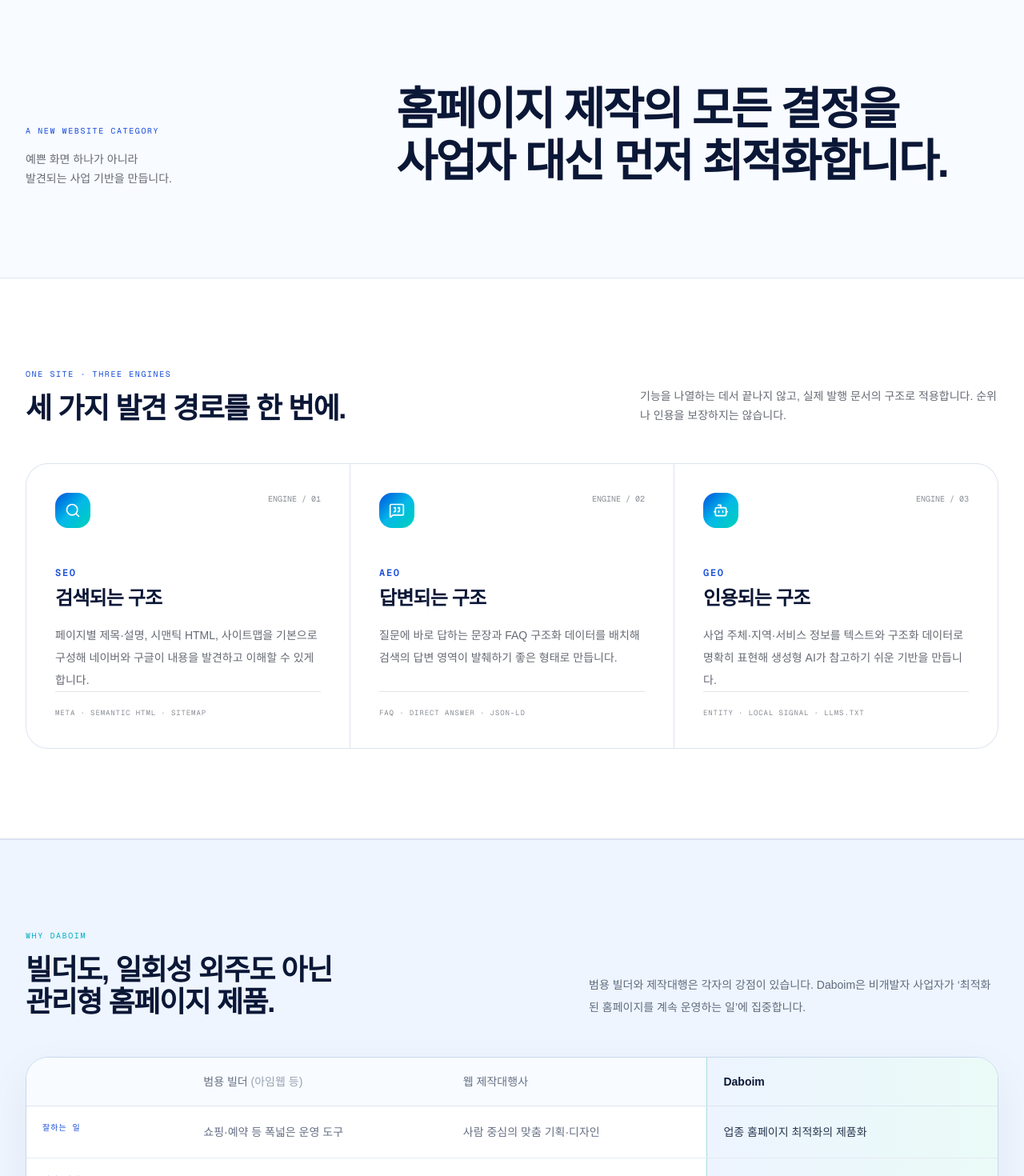
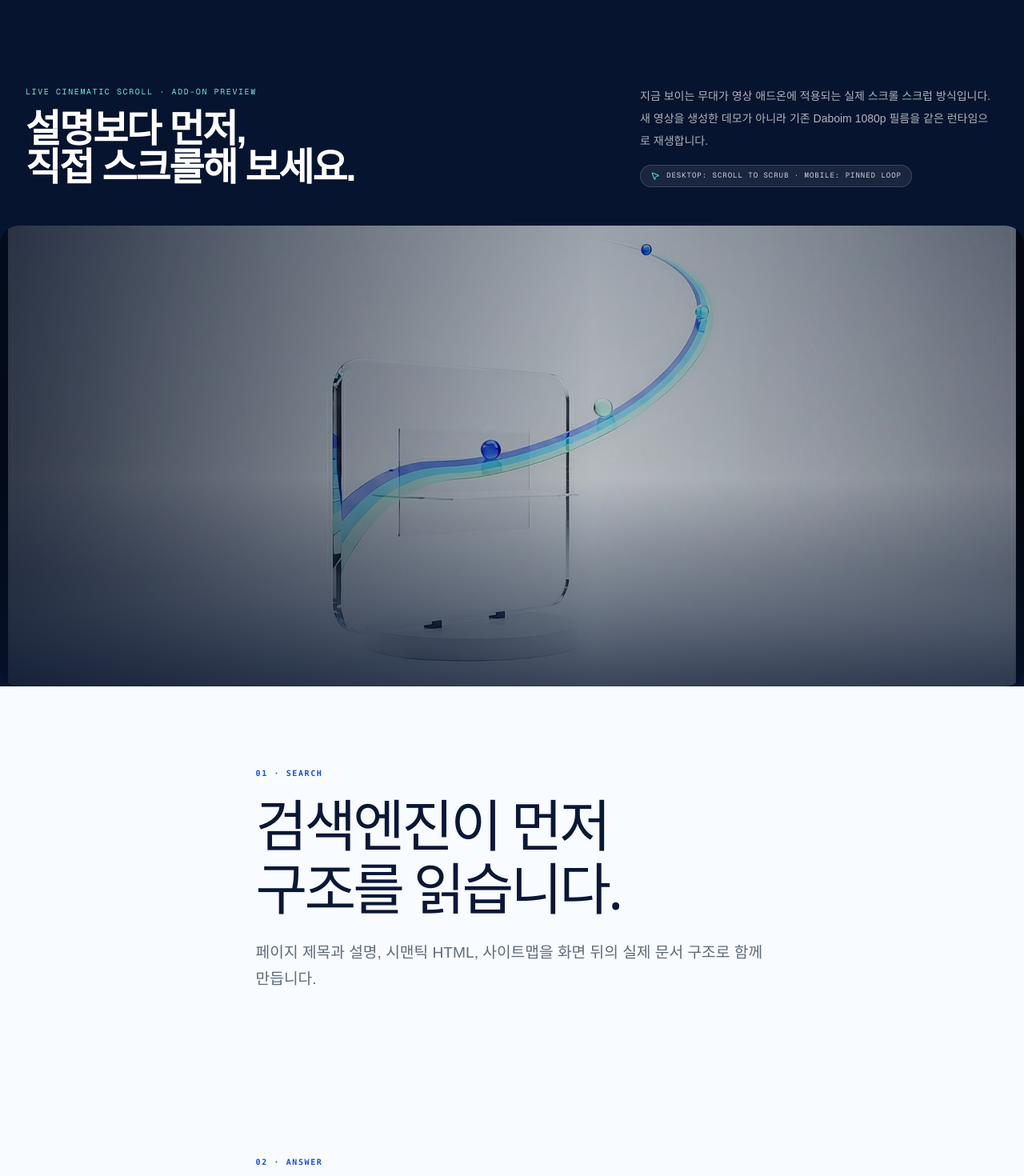
Before and after one commit to andykim0/anakslabs-app, a Next.js app in the folder web/: page / in a window 1280 px wide. Shown: the part 900-2370 px from the top of the page at 80% size. Built offline with nearby package versions, Linux system fonts and the light colour scheme; no server answers.

Commit message:
feat(marketing): 다보임 시네마틱 스크롤 시연 (L$)

```diff
--- a/web/src/app/(marketing)/page.tsx
+++ b/web/src/app/(marketing)/page.tsx
@@ -17,6 +17,7 @@ import { ROOT_DOMAIN } from '@/lib/env';
 import { LandingScanner } from '@/components/landing/LandingScanner';
 import { FaqList, faqJsonLd, type FaqItem } from '@/components/marketing/Faq';
 import { HeroVideo } from '@/components/marketing/HeroVideo';
+import { LandingCinematicShowcase } from '@/components/marketing/LandingCinematicShowcase';
 import { BrowserFrame } from '@/components/marketing/mockups/BrowserFrame';
 import { EditorMockup } from '@/components/marketing/mockups/EditorMockup';
 import { SiteExampleMockup } from '@/components/marketing/mockups/SiteExampleMockup';
@@ -183,6 +184,9 @@ export default function MarketingHome() {
           </div>
         </div>
       </div>
+
+      {/* 실제 판매되는 데스크 scrub·모바일 loop 런타임을 기존 1080p 필름으로 비용 없이 시연 */}
+      <LandingCinematicShowcase />
 
       {/* 범용 AI 제작이 아니라 홈페이지 전문 최적화 AI라는 카테고리 정의 */}
       <section className="overflow-hidden bg-[#F8FBFF]">
--- /dev/null
+++ b/web/src/components/marketing/LandingCinematicRuntime.tsx
@@ -0,0 +1,13 @@
+'use client';
+
+import { usePreviewMotion } from '@/components/site-renderer/use-preview-motion';
+
+/**
+ * 마케팅 무대도 고객 사이트와 같은 MOTION_RUNTIME을 실행한다.
+ * 별도 스크롤 엔진을 만들지 않아 데스크 scrub·모바일 loop·reduced poster 폴백이
+ * 실제 판매되는 cinematic-hero와 동일한 규칙을 사용한다.
+ */
+export function LandingCinematicRuntime() {
+  usePreviewMotion(true, 'daboim-landing-cinematic-v1');
+  return null;
+}
--- /dev/null
+++ b/web/src/components/marketing/LandingCinematicShowcase.tsx
@@ -0,0 +1,190 @@
+import type { CSSProperties } from 'react';
+import { Check, MousePointer2 } from 'lucide-react';
+import { MOTION_CSS } from '@/lib/motion/runtime';
+import { LandingCinematicRuntime } from './LandingCinematicRuntime';
+
+const ACTS = [
+  {
+    eyebrow: '01 · SEARCH',
+    heading: '검색엔진이 먼저 구조를 읽습니다.',
+    body: '페이지 제목과 설명, 시맨틱 HTML, 사이트맵을 화면 뒤의 실제 문서 구조로 함께 만듭니다.',
+    start: 0,
+    end: 0.25,
+  },
+  {
+    eyebrow: '02 · ANSWER',
+    heading: '질문의 답이 되는 문장을 설계합니다.',
+    body: 'FAQ와 직접 답변 문장을 배치해 검색의 답변 영역이 핵심 정보를 집어가기 좋은 형태로 정리합니다.',
+    start: 0.25,
+    end: 0.5,
+  },
+  {
+    eyebrow: '03 · GENERATIVE',
+    heading: 'AI가 사업 정보를 이해할 단서를 남깁니다.',
+    body: '사업 주체와 지역, 서비스 정보를 텍스트와 구조화 데이터로 일치시켜 생성형 AI가 참고하기 쉬운 기반을 만듭니다.',
+    start: 0.5,
+    end: 0.75,
+  },
+  {
+    eyebrow: '04 · CINEMATIC',
+    heading: '이 움직임까지 실제 홈페이지에 적용됩니다.',
+    body: '데스크톱에서는 스크롤이 영상의 재생 위치를 제어하고, 모바일에서는 안정적인 루프로 전환됩니다. 정적인 포스터와 본문은 언제나 남습니다.',
+    start: 0.75,
+    end: 1,
+  },
+] as const;
+
+const STAGE_CSS = `
+.daboim-cinematic [data-ss-media] { background: #07142f; }
+.daboim-cinematic [data-ss-copy] { padding-inline: clamp(24px, 7vw, 108px); }
+.daboim-cinematic [data-ss-heading] {
+  max-width: 860px; color: #fff; font-size: clamp(2.25rem, 5.5vw, 5.5rem);
+  letter-spacing: -.055em; text-wrap: balance;
+}
+.daboim-cinematic [data-ss-body] { color: rgba(255,255,255,.76); }
+.daboim-cinematic [data-lcs-eyebrow] {
+  margin: 0 0 18px; color: #68e8d8; font: 600 10px/1.4 ui-monospace, SFMono-Regular, Menlo, monospace;
+  letter-spacing: .16em;
+}
+.daboim-cinematic:not(.m-scrollytelling-ready) [data-ss-heading] { color: #0b1736; }
+.daboim-cinematic:not(.m-scrollytelling-ready) [data-ss-body] { color: #5f6b7c; }
+.daboim-cinematic:not(.m-scrollytelling-ready) [data-lcs-eyebrow] { color: #174dda; }
+.daboim-cinematic.m-scrollytelling-ready [data-lcs-film-ui] { opacity: 1; }
+@media (max-width: 767.98px) {
+  .daboim-cinematic [data-ss-heading] { font-size: clamp(2.15rem, 11vw, 4.25rem); }
+  .daboim-cinematic [data-ss-copy] { padding-inline: 24px; }
+}
+@media (prefers-reduced-motion: reduce) {
+  .daboim-cinematic [data-lcs-film-ui] { display: none; }
+}
+`;
+
+const stageVars = {
+  '--scroll-progress': 0,
+  '--m-amp': 1,
+  '--m-dur-scale': 1,
+  '--ss-scroll-height': `${ACTS.length * 100}svh`,
+  '--ss-static-height': 'min(72svh, 820px)',
+  '--ss-stage-bg': '#07142f',
+  '--ss-stack-bg': '#f8fbff',
+  '--ss-stack-text': '#0b1736',
+  '--ss-text': '#ffffff',
+  '--ss-heading-font': "'Pretendard', system-ui, sans-serif",
+} as CSSProperties;
+
+export function LandingCinematicShowcase() {
+  return (
+    <section aria-labelledby="landing-cinematic-title" className="border-y border-[#1B3158] bg-[#07142F]">
+      <div className="mx-auto max-w-7xl px-5 pt-20 pb-12 text-white sm:px-8 md:pt-28">
+        <div className="flex flex-col justify-between gap-7 md:flex-row md:items-end">
+          <div>
+            <p className="font-mono text-[10px] tracking-[0.16em] text-[#68E8D8] uppercase">
+              LIVE CINEMATIC SCROLL · ADD-ON PREVIEW
+            </p>
+            <h2 id="landing-cinematic-title" className="mt-4 max-w-3xl text-3xl font-semibold tracking-[-0.045em] sm:text-5xl">
+              설명보다 먼저,
+              <br />직접 스크롤해 보세요.
+            </h2>
+          </div>
+          <div className="max-w-md">
+            <p className="text-sm leading-7 text-white/68">
+              지금 보이는 무대가 영상 애드온에 적용되는 실제 스크롤 스크럽 방식입니다. 새 영상을 생성한 데모가 아니라 기존 Daboim 1080p 필름을 같은 런타임으로 재생합니다.
+            </p>
+            <p className="mt-4 inline-flex items-center gap-2 rounded-full border border-white/15 bg-white/8 px-3 py-1.5 font-mono text-[9px] tracking-[0.11em] text-white/80">
+              <MousePointer2 className="h-3 w-3 text-[#68E8D8]" /> DESKTOP: SCROLL TO SCRUB · MOBILE: PINNED LOOP
+            </p>
+          </div>
+        </div>
+      </div>
+
+      <div className="anaks-site daboim-cinematic" style={{ minHeight: 0, backgroundColor: '#07142f' }}>
+        <style dangerouslySetInnerHTML={{ __html: `${MOTION_CSS}\n${STAGE_CSS}` }} />
+        <section
+          data-m="scrollytelling"
+          data-m-progress
+          data-ss-stage
+          data-ss-mode="auto"
+          aria-label="Daboim SEO, AEO, GEO 시네마틱 스크롤 기능 시연"
+          style={stageVars}
+        >
+          <noscript>
+            <style dangerouslySetInnerHTML={{ __html: '.daboim-cinematic [data-ss-stage]{height:auto!important;contain:none}' }} />
+          </noscript>
+          <div data-ss-pin>
+            <div data-ss-media data-m-cinematic-media>
+              {/* 포스터는 항상 DOM에 남고 영상은 뷰포트 진입 전 preload하지 않는다. */}
+              {/* eslint-disable-next-line @next/next/no-img-element */}
+              <img
+                src="/daboim-visibility-film-poster.webp"
+                alt=""
+                aria-hidden="true"
+                loading="lazy"
+                decoding="async"
+                className="absolute inset-0 h-full w-full object-cover"
+              />
+              <video
+                data-m="cinematicvideo"
+                data-m-cinematic-video="true"
+                data-ss-video
+                data-playback="scrub"
+                src="/daboim-visibility-film-scrub.mp4"
+                poster="/daboim-visibility-film-poster.webp"
+                muted
+                playsInline
+                preload="none"
+                aria-hidden="true"
+                className="hidden md:block"
+              />
+              <video
+                data-m="cinematicvideo"
+                data-m-cinematic-video="true"
+                data-ss-video
+                data-playback="loop"
+                src="/daboim-visibility-film.webm"
+                poster="/daboim-visibility-film-poster.webp"
+                muted
+                playsInline
+                preload="none"
+                aria-hidden="true"
+                className="md:hidden"
+              />
+              <div aria-hidden="true" className="absolute inset-0 bg-[linear-gradient(90deg,rgba(3,12,31,.76),rgba(3,12,31,.22)_58%,rgba(3,12,31,.42))]" />
+              <div aria-hidden="true" className="absolute inset-0 bg-[linear-gradient(to_bottom,rgba(7,20,47,.16),transparent_55%,rgba(7,20,47,.72))]" />
+
+              <div
+                data-lcs-film-ui
+                className="absolute top-5 right-5 left-5 z-10 flex items-center justify-between opacity-0 transition-opacity duration-500"
+              >
+                <span className="rounded-full border border-white/20 bg-[#07142F]/55 px-3 py-1.5 font-mono text-[9px] tracking-[0.13em] text-white backdrop-blur-md">
+                  DABOIM CINEMATIC ENGINE · 1080P
+                </span>
+                <span className="hidden items-center gap-1.5 rounded-full border border-[#68E8D8]/25 bg-[#082D39]/65 px-3 py-1.5 font-mono text-[9px] text-[#8AF4E7] backdrop-blur-md sm:inline-flex">
+                  <Check className="h-3 w-3" /> LIVE SCRUB
+                </span>
+              </div>
+            </div>
+
+            <div data-ss-act-list>
+              {ACTS.map((act) => (
+                <article
+                  key={act.eyebrow}
+                  data-ss-act
+                  data-act-kind="text"
+                  data-act-start={act.start.toFixed(4)}
+                  data-act-end={act.end.toFixed(4)}
+                >
+                  <div data-ss-copy>
+                    <p data-lcs-eyebrow>{act.eyebrow}</p>
+                    <h3 data-ss-heading>{act.heading}</h3>
+                    <p data-ss-body>{act.body}</p>
+                  </div>
+                </article>
+              ))}
+            </div>
+          </div>
+        </section>
+        <LandingCinematicRuntime />
+      </div>
+    </section>
+  );
+}
```
Also changed, not shown: 2 other files (tests, documents, lock files or other folders).
